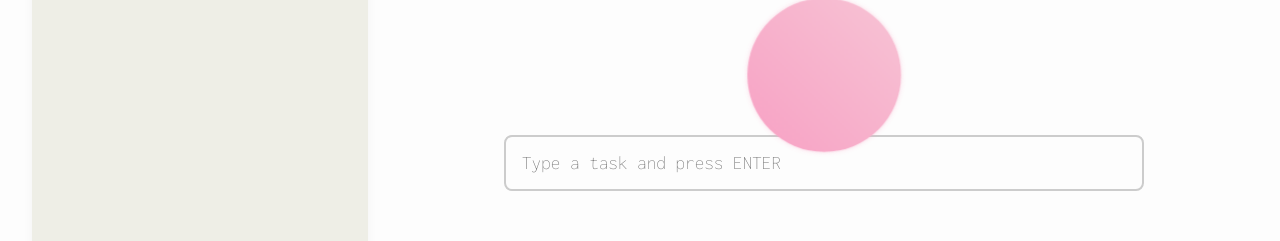
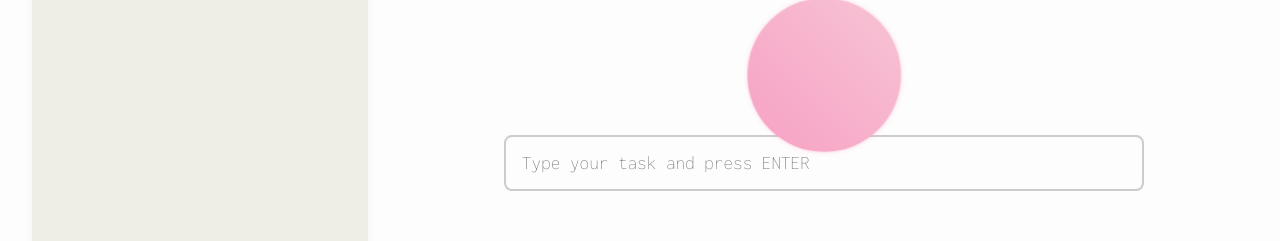
Before and after one commit to JedidiahCajudo/easy-wins, a React (Vite) app: page / in a window 1280 px wide. Shown: the part 162-403 px from the top of the page. Built offline with nearby package versions, Linux system fonts and the light colour scheme.

Commit message:
Update App.jsx

```diff
--- a/src/App.jsx
+++ b/src/App.jsx
@@ -70,7 +70,7 @@ function App() {
             value={task}
             onChange={handleInputChange}
             onKeyDown={handleAddTask}
-            placeholder="Type a task and press ENTER"
+            placeholder="Type your task and press ENTER"
           />
         </div>
 
```
